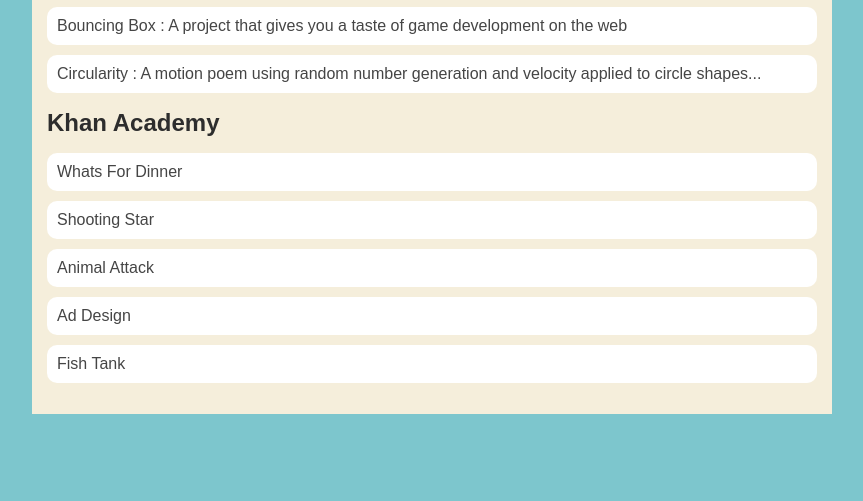
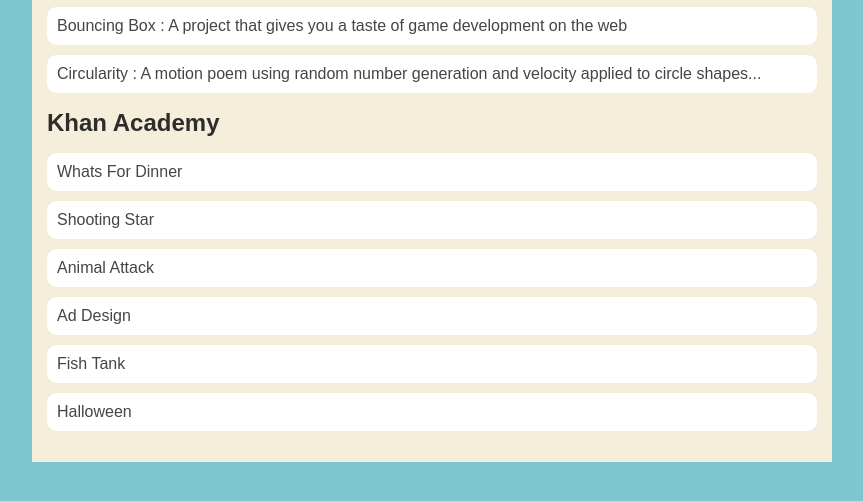
Before and after one commit to jonellscott/jonellscott.github.io, a plain HTML site: page portfolio.html in a window 1280 px wide. Shown: the part 217-718 px from the top of the page, without its empty margins (208-1071 px from the left). Drawn offline with Linux system fonts and the light colour scheme.

Commit message:
added project halloween

```diff
--- a/portfolio.html
+++ b/portfolio.html
@@ -31,6 +31,8 @@
                     <li><a href = "https://www.khanacademy.org/computer-programming/spin-off-of-project-animal-attackjs/4550991083782144" >Animal Attack</a></li>
                     <li><a href = "https://www.khanacademy.org/computer-programming/spin-off-of-project-ad-designjs/5255061854535680" >Ad Design</a></li>
                     <li><a href = "https://www.khanacademy.org/computer-programming/jonells-mid-ahh-fish-tank/4590444853641216" >Fish Tank</a></li>
+                    <li><a href = "https://www.khanacademy.org/computer-programming/all-hallows-eve/6188306127437824" >Halloween</a></li>
+
                 </ul>
             </div>
         </main>
```
